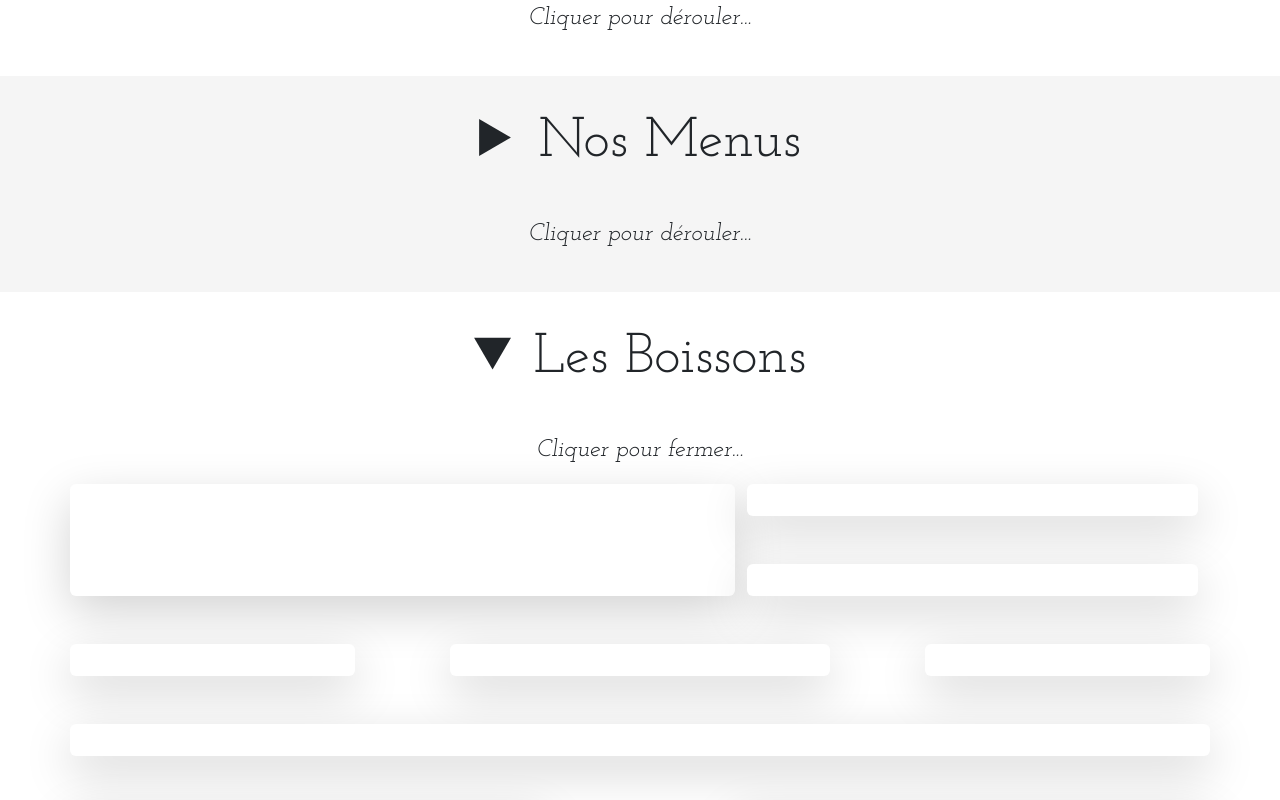
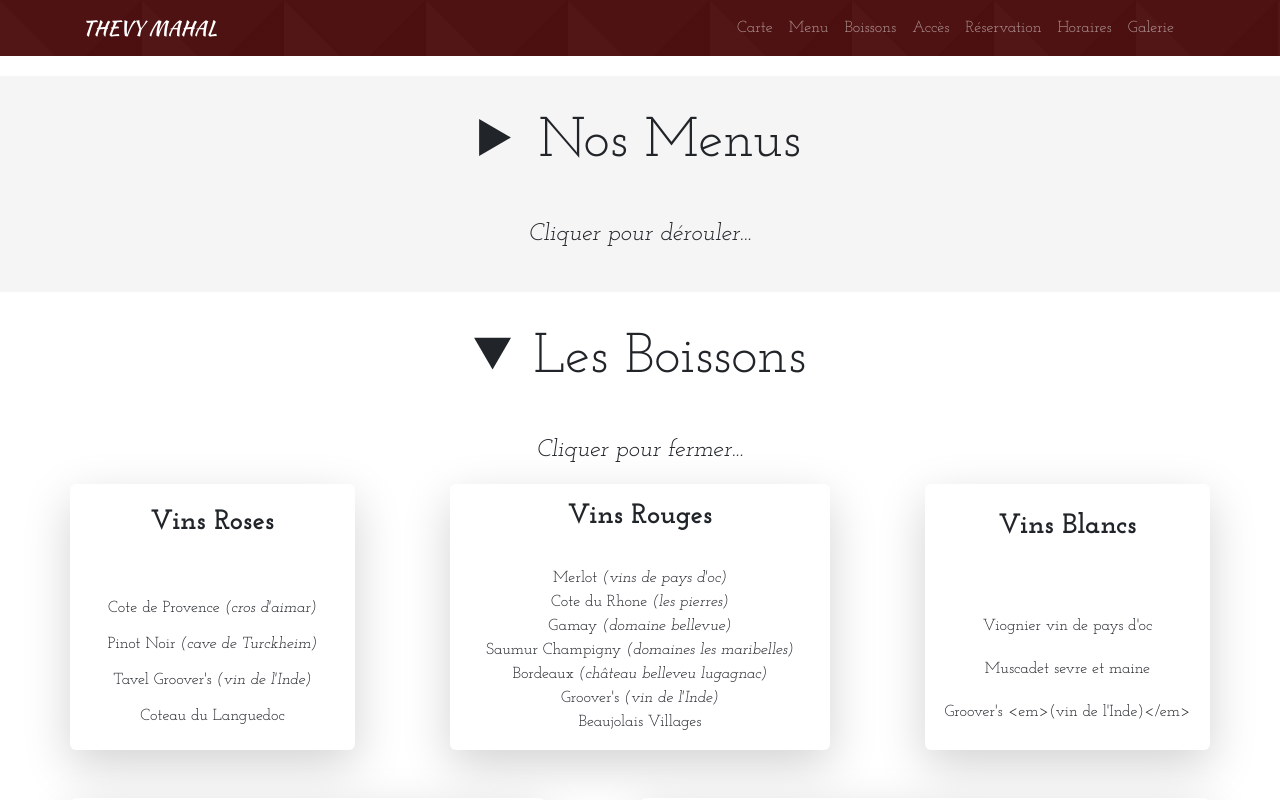
Before and after one commit to aksmr/thevy-mahal, a React (Create React App) app: page / in a window 1280 px wide. Both pictures are taken after a click on the heading "Dérouler la liste de boissons...". Shown: the part 956-1756 px from the top of the page. Built offline with nearby package versions, Linux system fonts and the light colour scheme.

Commit message:
Update Boissons.js

```diff
--- a/src/Components/Boissons/Boissons.js
+++ b/src/Components/Boissons/Boissons.js
@@ -3,7 +3,17 @@ import './Boissons.css';
 
 const stringToKey = (str_) => { return (str_.normalize("NFD").replace(/[\u0300-\u036f]/g, "").toLowerCase().replaceAll(" ", "_").replaceAll(",", "")); }
 const boissons = {
-    champagne: ["Cru Charles Chantrain"]
+    champagne: ["Cru Charles Chantrain"],
+    blanc: ["Viognier vin de pays d'oc","Muscadet sevre et maine","Groover's <em>(vin de l'Inde)</em>"],
+    rose: [["Cote de Provence","(cros d'aimar)"],["Pinot Noir","(cave de Turckheim)"], ["Tavel Groover's","(vin de l'Inde)"],["Coteau du Languedoc"]],
+    rouge: [["Merlot","(vins de pays d'oc)"],["Cote du Rhone","(les pierres)"],["Gamay","(domaine bellevue)"],["Saumur Champigny","(domaines les maribelles)"],["Bordeaux","(château belleveu lugagnac)"],["Groover's","(vin de l'Inde)"],["Beaujolais Villages",""]],
+    pichet: ["Rouge","Rose","Blanc"],
+    aperitif:["Cocktails Thevy","Coupe de Champagne","Kir Royal","Kir","Martini","Gin","Ricard","Porto","Whiskey"],
+    jus_boisson: ["Jus de fruit Tropical","Jus de Mangue","Jus de Fruits","Boissons Gazeuses","Perrier","Badoit","Eaux Minérales"],
+    indienne: [["Lassi","(sucré ou salé)"],["Lassi à la Mangue",""],["Lassi à la Rosé", ""],["Chai","(thé à la cardamome)"],["Masala Chai","(thé parfumé)"]],
+    chaudes: ["Café","Café au Lait","Thé","Thé Cur","Thé Citron","Thé Menthe"],
+    digestif: [["Marie Brizard",""],["Cognac",""],["Liqueur Indien","(melon, mangue, lychée, thé)"],["Liqueur Banane",""]],
+    biere: ["Kronenbourg","1664","Heineken","Bière Indienne"],
 };
 
 export const Boissons = () => {
@@ -19,34 +29,80 @@ export const Boissons = () => {
                 </summary>
                 <div className="container">
                     <div className='row'>
-                        <div className="grid_item col-md-7 col-sm-12 shadow-lg p-3 mb-5 bg-body rounded" id="grid_entrees">
+                        <div className="grid_item col-md-3 col-sm-12 shadow-lg p-3 mb-5 bg-body rounded" id="grid_rouges">
+                            <h3>Vins Roses</h3><br/>
+                        {boissons.rose.map((item) => (
+                            <div key={stringToKey(item[0])}>{item[0]} <em>{item[1]}</em></div>
+                        ))}
                         </div>
-                        <div className='col-md-5 col-sm-12'>
-                            <div className="grid_item shadow-lg p-3 mb-5 bg-body rounded" id="grid_salades">
-                            </div>
-                            <div className="grid_item shadow-lg p-3 mb-5 bg-body rounded" id="grid_pains">
-                            </div>
+                        <div className="grid_item col-md-4 col-sm-12 offset-md-1 offset-sm-0 shadow-lg p-3 mb-5 bg-body rounded" id="grid_roses">
+                            <h3>Vins Rouges</h3><br/>
+                        {boissons.rouge.map((item) => (
+                            <div key={stringToKey(item[0])}>{item[0]} <em>{item[1]}</em></div>
+                        ))}
+                        </div>
+                        <div className='grid_item col-md-3 col-sm-12 offset-md-1 offset-sm-0 shadow-lg p-3 mb-5 bg-body rounded' id="grid_blanc">
+                            <h3>Vins Blancs</h3><br/>
+                        {boissons.blanc.map((item) => (
+                            <div key={stringToKey(item)}>{item}</div>
+                        ))}
                         </div>
                     </div>
 
                     <div className='row'>
-                        <div className="grid_item col-md-3 col-sm-12 shadow-lg p-3 mb-5 bg-body rounded" id="grid_poissons">
+                        <div className="grid_item col-md-5 col-sm-12 shadow-lg p-3 mb-5 bg-body rounded" id="grid_champagne">
+                            <h3>Champagnes</h3><br/>
+                        {boissons.champagne.map((item) => (
+                            <div key={stringToKey(item)}>{item}</div>
+                        ))}
                         </div>
-                        <div className="grid_item col-md-4 col-sm-12 offset-md-1 offset-sm-0 shadow-lg p-3 mb-5 bg-body rounded" id="grid_poulet">
-                        </div>
-                        <div className="grid_item col-md-3 col-sm-12 offset-md-1 offset-sm-0 shadow-lg p-3 mb-5 bg-body rounded" id="grid_agneau_boeuf">
+                        <div className="grid_item col-md-6 col-sm-12 offset-md-1 offset-sm-0 shadow-lg p-3 mb-5 bg-body rounded" id="grid_pichet">
+                            <h3>Pichets</h3><br/>
+                        {boissons.pichet.map((item) => (
+                            <div key={stringToKey(item)}>{item}</div>
+                        ))}
                         </div>
                     </div>
 
                     <div className='row'>
-                        <div className="grid_item col-12 shadow-lg p-3 mb-5 bg-body rounded" id="grid_legumes">
+                        <div className="grid_item col-md-3 col-sm-12 shadow-lg p-3 mb-5 bg-body rounded" id="grid_aperitifs">
+                            <h3>Apéritifs</h3><br/>
+                            {boissons.aperitif.map((item) => (
+                                <div key={stringToKey(item)}>{item}</div>
+                            ))}
+                        </div>
+                        <div className="grid_item col-md-4 col-sm-12 offset-md-1 offset-sm-0 shadow-lg p-3 mb-5 bg-body rounded" id="grid_indiennes">
+                            <h3>Boissons Indiennes</h3><br/>
+                        {boissons.indienne.map((item) => (
+                            <div key={stringToKey(item[0])}>{item[0]} <em>{item[1]}</em></div>
+                        ))}
+                        </div>
+                        <div className="grid_item col-md-3 col-sm-12 offset-md-1 offset-sm-0 shadow-lg p-3 mb-5 bg-body rounded" id="grid_jus_boissons">
+                            <h3>Jus & Boissons</h3><br/>
+                        {boissons.jus_boisson.map((item) => (
+                            <div key={stringToKey(item)}>{item}</div>
+                        ))}
                         </div>
                     </div>
 
                     <div className='row'>
-                        <div className="grid_item col-md-5 col-sm-12 shadow-lg p-3 mb-5 bg-body rounded" id="grid_biriani">
+                        <div className="grid_item col-md-3 col-sm-12 shadow-lg p-3 mb-5 bg-body rounded" id="grid_chaudes">
+                            <h3>Boissons Chaudes</h3><br/>
+                            {boissons.chaudes.map((item) => (
+                                <div key={stringToKey(item)}>{item}</div>
+                            ))}
                         </div>
-                        <div className="grid_item col-md-5 col-sm-12 offset-md-2 offset-sm-0 shadow-lg p-3 mb-5 bg-body rounded" id="grid_riz">
+                        <div className="grid_item col-md-4 col-sm-12 offset-md-1 offset-sm-0 shadow-lg p-3 mb-5 bg-body rounded" id="grid_digestifs">
+                            <h3>Digestifs</h3><br/>
+                        {boissons.digestif.map((item) => (
+                            <div key={stringToKey(item[0])}>{item[0]} <em>{item[1]}</em></div>
+                        ))}
+                        </div>
+                        <div className="grid_item col-md-3 col-sm-12 offset-md-1 offset-sm-0 shadow-lg p-3 mb-5 bg-body rounded" id="grid_bieres">
+                            <h3>Bières</h3><br/>
+                        {boissons.biere.map((item) => (
+                            <div key={stringToKey(item)}>{item}</div>
+                        ))}
                         </div>
                     </div>
                 </div>
```
